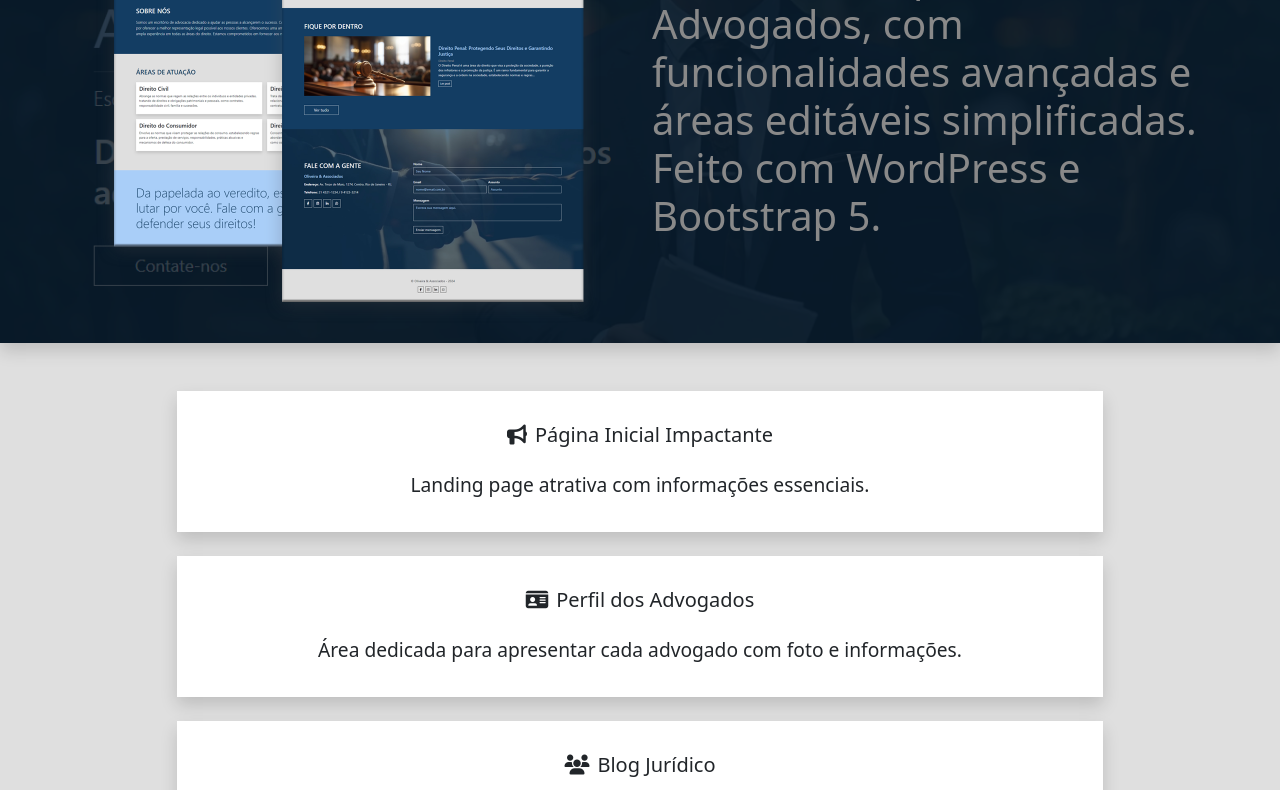
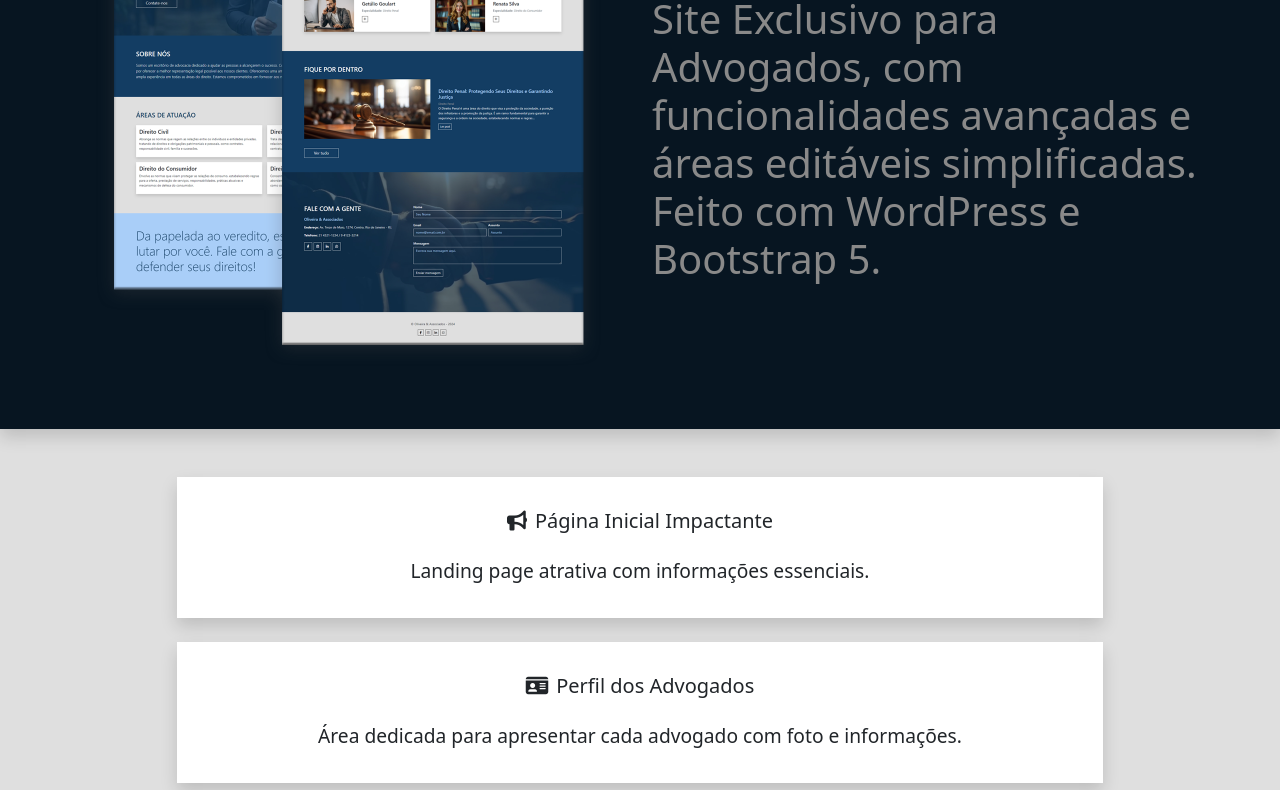
Before and after one commit to brennermoura/brennermoura.github.io, a plain HTML site: page index.html in a window 1280 px wide. Shown: the part 295-1085 px from the top of the page. Drawn offline with nearby package versions, Linux system fonts and the light colour scheme.

Commit message:
Alter - Top

```diff
--- a/index.html
+++ b/index.html
@@ -48,11 +48,11 @@
 
 
   <!-- SLIDE TOP -->
-  <div class="image-top mb-5 shadow">
+  <div class="mb-5 shadow">
     <div class="slide-top d-flex align-items-center">
-      <div class="container">
+      <div class="container py-5">
         <div class="row d-flex align-items-center justify-content-center">
-          <div class="col-6">
+          <div class="col-md-6">
             <img src="landing.png" class="img-fluid" alt="">
           </div>
           <div class="col">
--- a/style.css
+++ b/style.css
@@ -41,8 +41,8 @@ body{
 
 .slide-top{
   width: 100%;
-  height: 100%;
-  background-color: rgba(7, 21, 33, 0.8);
+  min-height: 100%;
+  background-color: rgba(7, 21, 33, 1);
 }
 
 .image-about{
```
